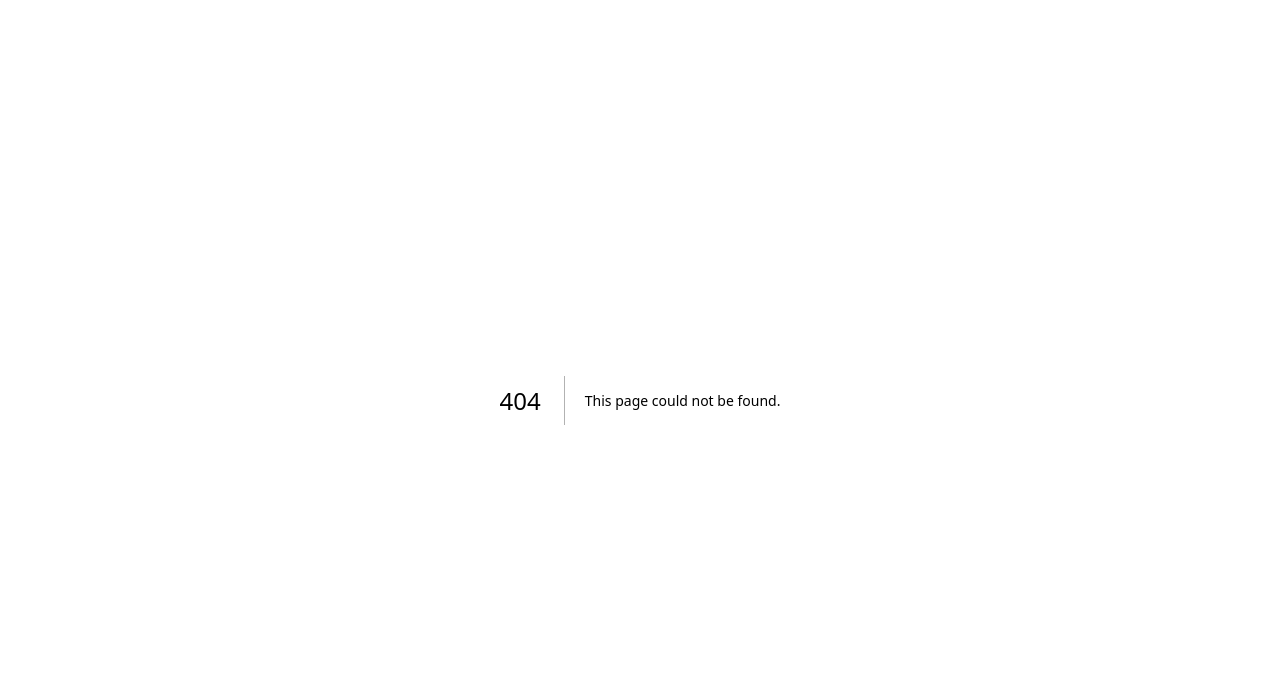
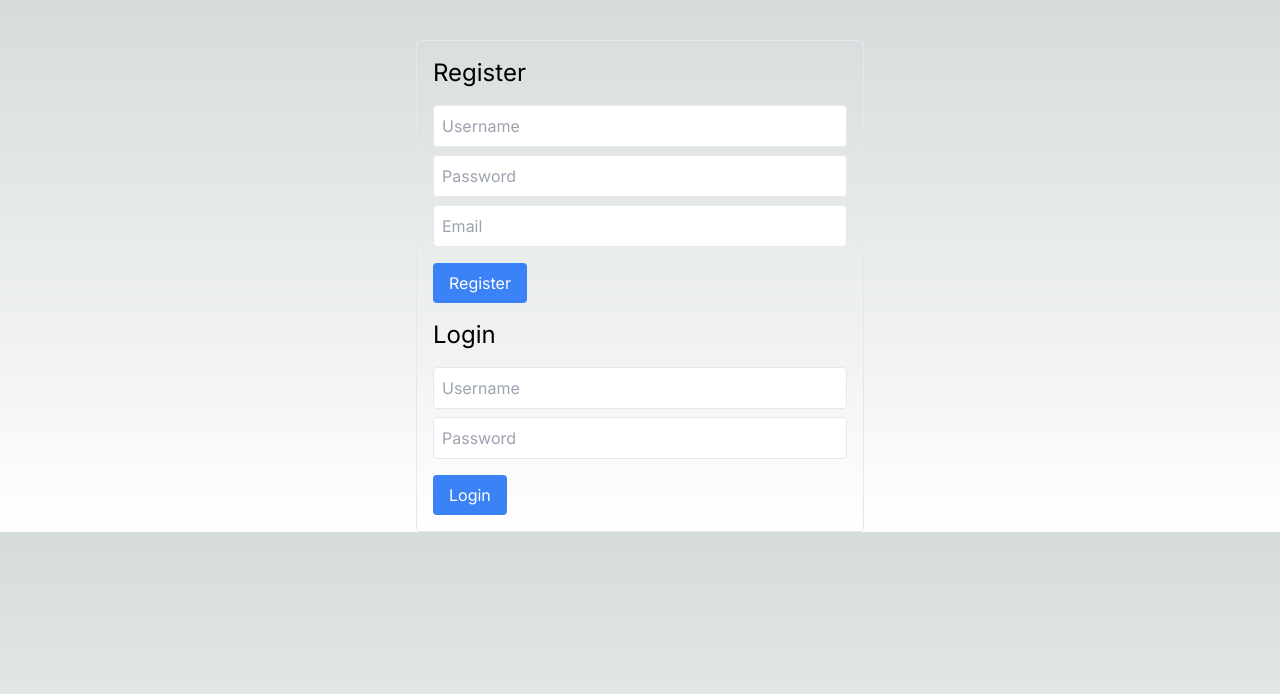
Before and after one commit to JulianGrafen/vencio-prototype-frontend, a Next.js app: page /loginAndRegister in a window 1280 px wide. Before the commit this address had no page. Shown: the top 694 px of the page. Built offline with nearby package versions, Linux system fonts and the light colour scheme.

Commit message:
feat: login/register API communication

```diff
--- /dev/null
+++ b/app/home/page.tsx
@@ -0,0 +1,16 @@
+import React from 'react';
+
+
+export default function home (){
+    return (
+      <div className="max-w-md mx-auto mt-10 p-4 border rounded">
+        <h1 className="text-3xl mb-4">Welcome to our App!</h1>
+        <p>
+          Thank you for using our application. This is a simple welcome page to greet users after successful login.
+        </p>
+        <p>
+          Customize this page according to your needs.
+        </p>
+      </div>
+    );
+  };
--- /dev/null
+++ b/app/loginAndRegister/page.tsx
@@ -0,0 +1,114 @@
+"use client"
+import React, { useState, useEffect } from 'react';
+import { useRouter } from 'next/navigation';
+
+export default function Register() {
+  const [registerName, setRegisterName] = useState('');
+  const [registerPassword, setRegisterPassword] = useState('');
+  const [registerEmail, setRegisterEmail] = useState('');
+
+  const [loginName, setLoginName] = useState('');
+  const [loginPassword, setLoginPassword] = useState('');
+  const [loginToken, setLoginToken] = useState<string | null>(null);
+
+  const router = useRouter(); // Use useRouter here
+
+  const handleRegister = async () => {
+    try {
+      const response = await fetch('http://localhost:5000/auth/signup', {
+        method: 'POST',
+        headers: {
+          'Content-Type': 'application/json',
+        },
+        body: JSON.stringify({ name: registerName, password: registerPassword, email: registerEmail }),
+      });
+
+      const data = await response.json();
+      console.log('Registration successful. Token:', data.access_token);
+
+      // Redirect after successful registration
+      router.push('/login');
+    } catch (error) {
+      console.error('Registration failed:', error);
+    }
+  };
+
+  const handleLogin = async () => {
+    console.log("click");
+
+    try {
+      const response = await fetch('http://localhost:5000/auth/login', {
+        method: 'POST',
+        headers: {
+          'Content-Type': 'application/json',
+        },
+        body: JSON.stringify({ name: loginName, password: loginPassword }),
+      });
+
+      const data = await response.json();
+
+      if (response.ok) {
+        setLoginToken(data.access_token);
+
+        router.push('/home');
+        console.log('Login successful. Token:', data.access_token);
+      } else {
+        console.error('Login failed:', data.error);
+      }
+    } catch (error) {
+      console.error('Login failed:', error);
+    }
+  };
+
+
+
+
+    return (
+      <div className="max-w-md mx-auto mt-10 p-4 border rounded">
+        <h2 className="text-2xl mb-4">Register</h2>
+        <input
+          type="text"
+          placeholder="Username"
+          value={registerName}
+          onChange={(e) => setRegisterName(e.target.value)}
+          className="w-full p-2 mb-2 border rounded"
+        />
+        <input
+          type="password"
+          placeholder="Password"
+          value={registerPassword}
+          onChange={(e) => setRegisterPassword(e.target.value)}
+          className="w-full p-2 mb-2 border rounded"
+        />
+        <input
+          type="text"
+          placeholder="Email"
+          value={registerEmail}
+          onChange={(e) => setRegisterEmail(e.target.value)}
+          className="w-full p-2 mb-4 border rounded"
+        />
+        <button onClick={handleRegister} className="bg-blue-500 text-white px-4 py-2 rounded">
+          Register
+        </button>
+
+        <h2 className="text-2xl my-4">Login</h2>
+        <input
+          type="text"
+          placeholder="Username"
+          value={loginName}
+          onChange={(e) => setLoginName(e.target.value)}
+          className="w-full p-2 mb-2 border rounded"
+        />
+        <input
+          type="password"
+          placeholder="Password"
+          value={loginPassword}
+          onChange={(e) => setLoginPassword(e.target.value)}
+          className="w-full p-2 mb-4 border rounded"
+        />
+        <button onClick={handleLogin} className="bg-blue-500 text-white px-4 py-2 rounded">
+          Login
+        </button>
+      </div>
+    );
+  }
--- a/app/page.tsx
+++ b/app/page.tsx
@@ -2,7 +2,7 @@
 
 import React, { useState } from 'react';
 
-export default function Home() {
+export default function ListArticle() {
   const [article, setArticle] = useState({
     title: '',
     description: '',
@@ -12,7 +12,7 @@ export default function Home() {
     shippingOption: '',
   });
 
-  const handleChange = (e) => {
+  const handleChange = (e:any) => {
     const { name, value } = e.target;
     setArticle((prevArticle) => ({
       ...prevArticle,
@@ -20,7 +20,7 @@ export default function Home() {
     }));
   };
 
-  const handleSubmit = async (e) => {
+  const handleSubmit = async (e:any) => {
     e.preventDefault();
 
     try {
```
